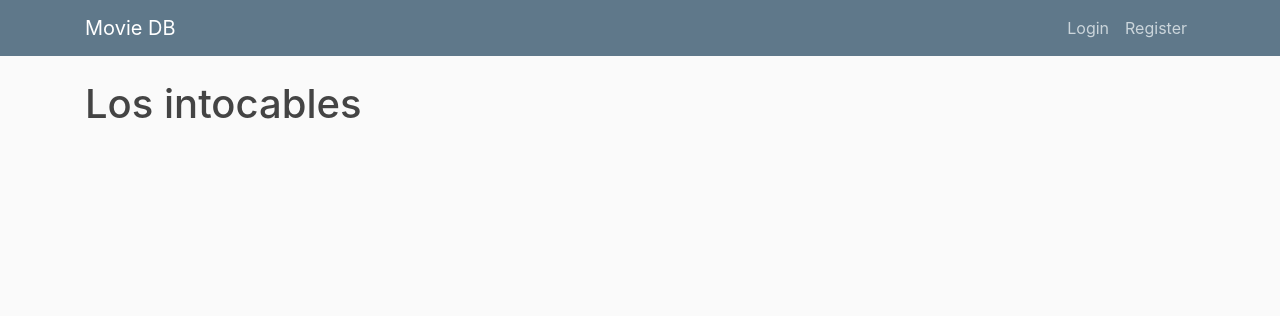
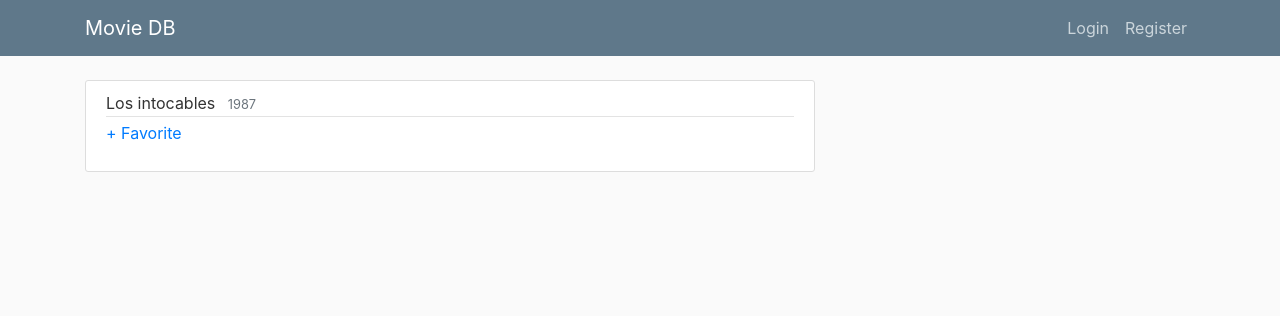
Before and after one commit to atakangol/webProjectMovieDB, a Django app: template apps/main/templates/movies/movies_detail.html in a window 1280 px wide. Shown: the top 316 px of the page. Run offline with Django 3.2, Linux system fonts and the light colour scheme; the template is opened without the code that fills it: values that come from a table or form of the project are taken from there, others are empty; data comes from the database, SQL or seed files in the repository; both versions use the stored data as it was after the commit; parts of the project's set-up code (start-up, migrations or seed data) failed here and were passed over; some libraries are stand-ins or nearby versions.

Commit message:
movie details workin, fixed models

```diff
--- a/apps/main/models.py
+++ b/apps/main/models.py
@@ -10,7 +10,7 @@ class Person(models.Model):
     Pbirth = models.DateTimeField()
     Ppic = models.CharField(null=True,max_length=100)
 
-    def _str_(self):
+    def __str__(self):
         return self.Pname
 
 class Movie(models.Model):
@@ -20,7 +20,7 @@ class Movie(models.Model):
     directorID = models.ForeignKey(Person, on_delete=models.CASCADE)####
     Mpic = models.CharField(null=True,max_length=100)
 
-    def _str_(self):
+    def __str__(self):
         return self.movieName
 
 
@@ -45,7 +45,7 @@ class Casting(models.Model):
     personID = models.ForeignKey(Person, on_delete=models.CASCADE)
     movieID = models.ForeignKey(Movie, on_delete=models.CASCADE)
 
-    def _str_(self):
+    def __str__(self):
          return self.order
 
 
--- a/apps/main/templates/home.html
+++ b/apps/main/templates/home.html
@@ -4,7 +4,7 @@
         <article class="media content-section">
             <div class="media-body">
                 <div class="article-metadata">
-                    <a class="mr-2" href="movies/movies_detail.html">{{ movie.movieName }}</a>
+                    <a class="mr-2" href="/details/{{ movie.movieID }}">{{ movie.movieName }}</a>
                     <small class="text-muted">{{ movie.movieYear }}</small>
                 </div>
                 <!--
--- a/apps/main/templates/movies/movies_detail.html
+++ b/apps/main/templates/movies/movies_detail.html
@@ -1,6 +1,18 @@
 {% extends "base.html" %}
 {% block content %}
-<h1>
-    {{ movie.movieName }}
-</h1>
+    <article class="media content-section">
+        <div class="media-body">
+            <div class="article-metadata">
+                <a class="mr-2">{{ movie.movieName }}</a>
+                <small class="text-muted">{{ movie.movieYear }}</small>
+            </div>
+            <!--
+                here is where it goes the movie image
+                <h2><a class="article-title" href="movies/movies_detail.html">Image here</a></h2>
+            -->
+            <div class="form-group">
+                <a class="mr-2" href="/addfavorite/{{ movie.movieID }}">+ Favorite</a>
+            </div>
+        </div>
+    </article>
 {% endblock %}
--- a/apps/main/urls.py
+++ b/apps/main/urls.py
@@ -1,7 +1,7 @@
 from datetime import timezone, datetime
 from django.urls import path
 from django.views.generic import DetailView, ListView
-from .models import Favorite_Movie
+from .models import Favorite_Movie, Movie
 from .views import home, FavoriteMovieCreate
 
 app_name = "movies"
@@ -14,7 +14,7 @@ urlpatterns = [
     #path('movie/create', AddFavoriteMovie.as_view(), name='movie_create'),
 
     # Movies details, /movies/1
-    path('movies/<int:pk>', DetailView.as_view(model=Favorite_Movie, template_name='movies/movies_detail.html'), name='url_movie_detail'),
+    path('details/<int:pk>', DetailView.as_view(model=Movie, template_name='movies/movies_detail.html'), name='url_movie_detail'),
 
     # List latest 4 movies: /mymovies/
 #    path('profile/',
```
Also changed, not shown: apps/main/migrations/0007_auto_20200505_2010.py (added), db.sqlite3.
